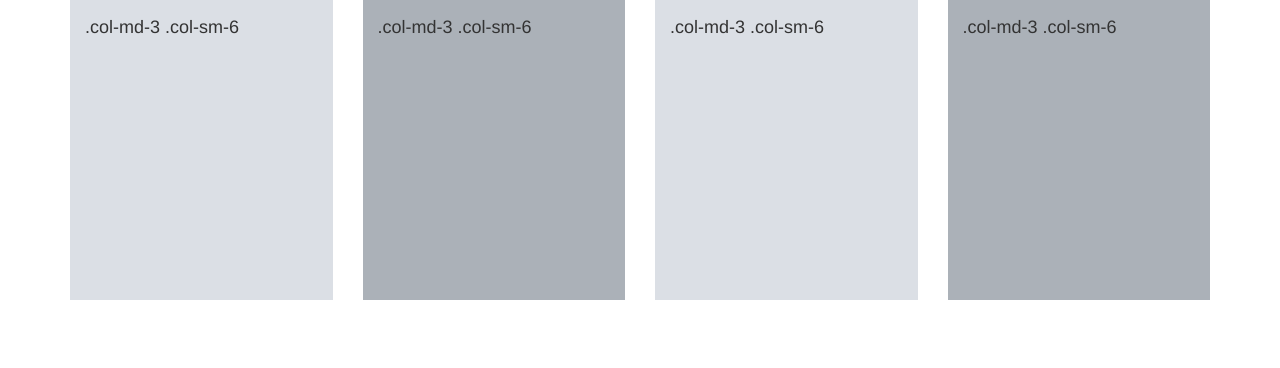
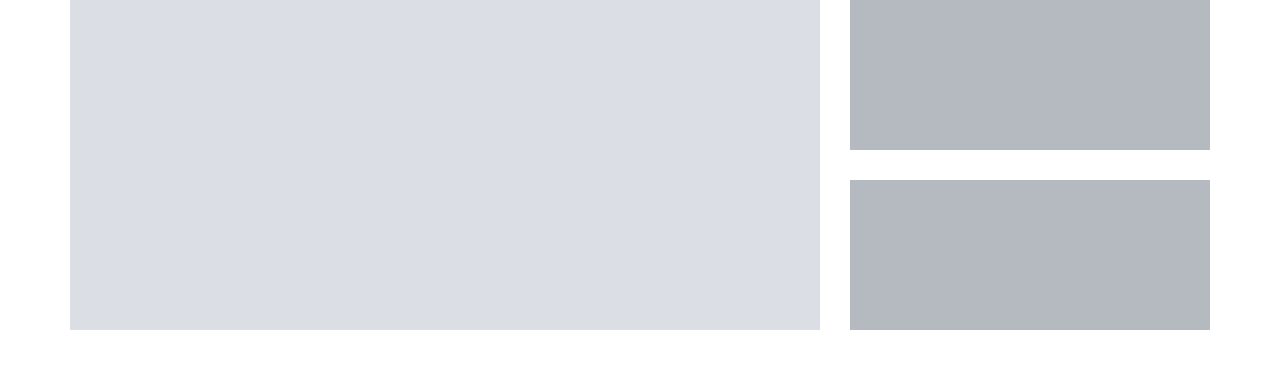
Before and after one commit to AABoachie/Bootstrap-Play, an Angular app in the folder ng-bootstrap-play/: page / in a window 1280 px wide. Shown: the top 368 px of the page. Built offline with nearby package versions, Linux system fonts and the light colour scheme.

Commit message:
more layout play

```diff
--- a/ng-bootstrap-play/src/app/app.component.html
+++ b/ng-bootstrap-play/src/app/app.component.html
@@ -2,30 +2,25 @@
 <html lang="en" dir="ltr">
   <head>
     <meta charset="utf-8">
-    <title></title>
+    <title>Bootstrap Play</title>
   </head>
   <body>
     <div class="container">
         <div class="row">
-        <div class="col-md-3 col-sm-6">
-          <div class="demo-content">
-            .col-md-3 .col-sm-6
+            <div class="col-xs-8">
+                <div class="main-content"></div>
+            </div>
+            <div class="col-xs-4">
+                <!--Nested rows within a column-->
+                <div class="row">
+                    <div class="col-xs-12">
+                        <div class="sidebar-content"></div>
                     </div>
                 </div>
-        <div class="col-md-3 col-sm-6">
-          <div class="demo-content bg-alt">
-            .col-md-3 .col-sm-6
+				<div class="row">
+                    <div class="col-xs-12">
+                        <div class="sidebar-content"></div>
                     </div>
-        </div>
-        <div class="clearfix visible-sm-block"></div>
-        <div class="col-md-3 col-sm-6">
-          <div class="demo-content">
-            .col-md-3 .col-sm-6
-          </div>
-        </div>
-        <div class="col-md-3 col-sm-6">
-          <div class="demo-content bg-alt">
-            .col-md-3 .col-sm-6
                 </div>
             </div>
         </div>
--- a/ng-bootstrap-play/src/styles.css
+++ b/ng-bootstrap-play/src/styles.css
@@ -1,10 +1,9 @@
-.demo-content{
-    padding: 15px;
-    font-size: 18px;
-    min-height: 300px;
+.main-content{
+    min-height: 330px;
     background: #dbdfe5;
+}
+.sidebar-content{
+    min-height: 150px;
     margin-bottom: 30px;
+    background: #b4bac0;
 }
-.demo-content.bg-alt{
-    background: #abb1b8;
-}
```
Lines whose indentation alone changed are shown as unchanged.
